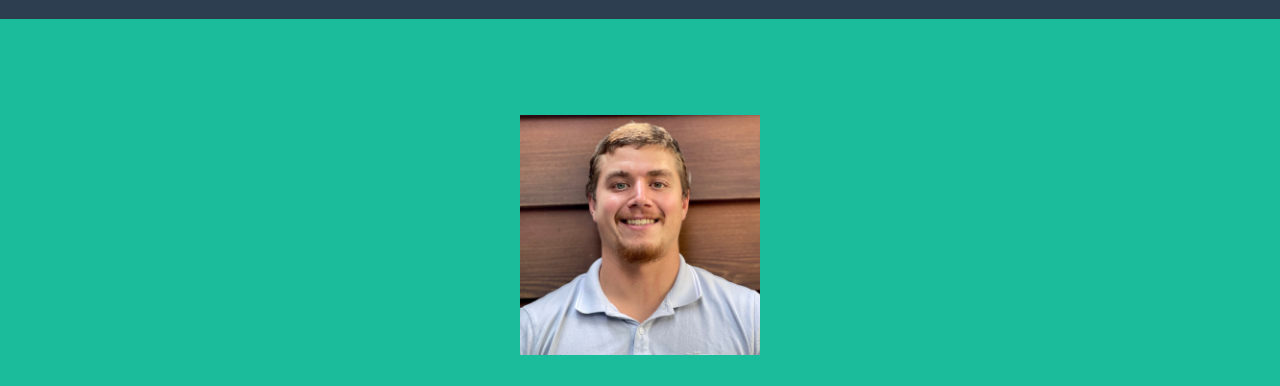
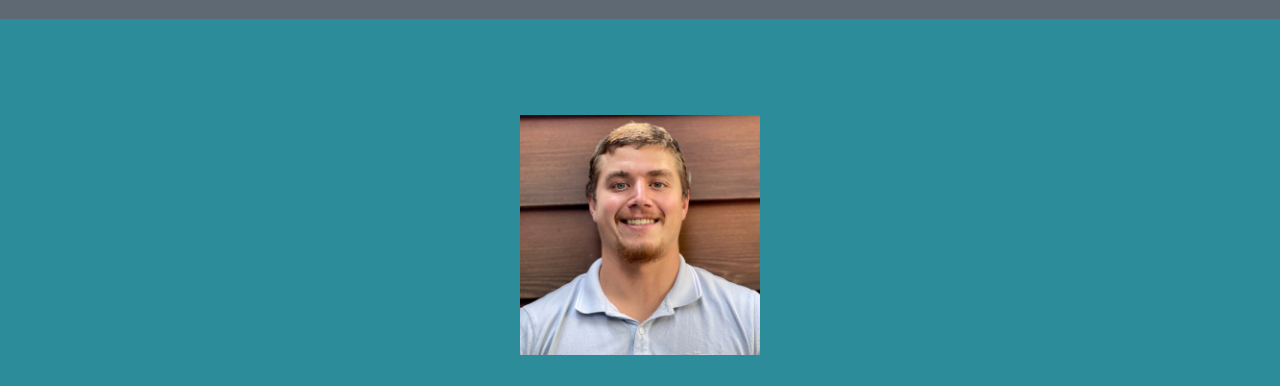
Before and after one commit to greggoldman11/greggoldman11.github.io, a website: page index.html in a window 1280 px wide. Shown: the part 85-471 px from the top of the page. Drawn offline with nearby package versions, Linux system fonts and the light colour scheme; files that its build step writes are made by us from their sources; files whose address does not match are found by name.

Commit message:
Style Commit

```diff
--- a/index.html
+++ b/index.html
@@ -14,7 +14,7 @@
         <link href="https://fonts.googleapis.com/css?family=Montserrat:400,700" rel="stylesheet" type="text/css" />
         <link href="https://fonts.googleapis.com/css?family=Lato:400,700,400italic,700italic" rel="stylesheet" type="text/css" />
         <!-- Core theme CSS (includes Bootstrap)-->
-        <link href="css/styles.css" rel="stylesheet" />
+        <link href="portfolio/dist/css/styles.css" rel="stylesheet" />
     </head>
     <body id="page-top">
         <!-- Navigation-->
```
